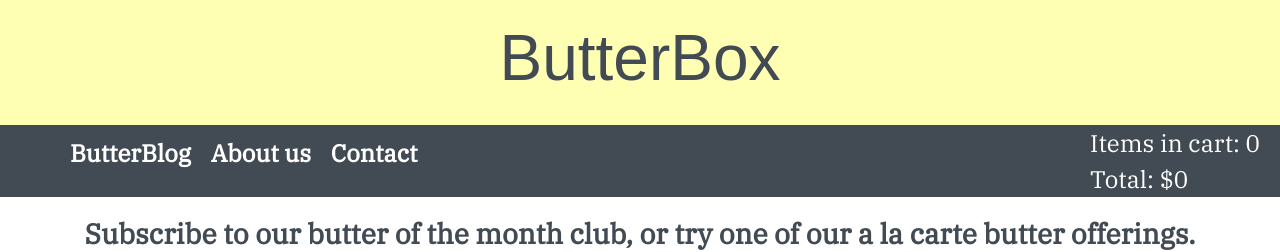
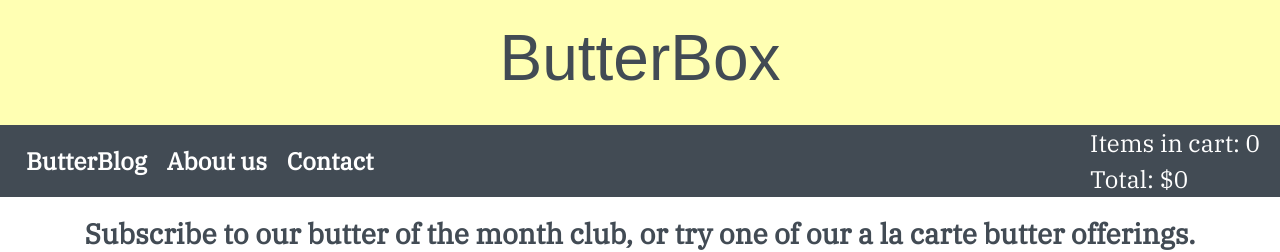
Before and after one commit to amytalbott/butterbox, a React (Create React App) app: page / in a window 1280 px wide. Shown: the top 252 px of the page. Built offline with nearby package versions, Linux system fonts and the light colour scheme; a web font is replaced by a local one.

Commit message:
responsive navbar works now

```diff
--- a/package.json
+++ b/package.json
@@ -5,9 +5,9 @@
   "dependencies": {
     "bootstrap": "^4.1.3",
     "flexbox-react": "^4.4.0",
-    "react": "^16.5.2",
+    "react": "^16.6.3",
     "react-bootstrap": "^0.32.4",
-    "react-dom": "^16.5.2",
+    "react-dom": "^16.6.3",
     "react-responsive-navbar": "^1.0.11",
     "react-router-dom": "^4.3.1",
     "react-scripts": "2.0.3",
--- a/src/Header.js
+++ b/src/Header.js
@@ -5,6 +5,7 @@ import {NavLink} from 'react-router-dom';
 
 // Import components:
 import Cart from './Cart';
+import Navigation from './Navigation';
 
 
 // Displays the header, navbar, and intro text
@@ -17,26 +18,10 @@ const Header = (props) => {
         <h1 className="siteTitle text-center">
           <NavLink to="/">ButterBox</NavLink>
         </h1>
+
         <div className="header-nav">
-          <ul className="main-nav" id="myTopnav">
-              {/* Menu icon that appears on smaller screens */}
-                <li>
-                  <a href="javascript:void(0);" className="icon">
-                     <button className="fa fa-bars" onClick=""></button>
-                   </a>
-                </li>
-              {/* Menu options that appear on larger screens */}
-                <li>
-                  <NavLink to="/butterblog" className="navbar-link header-font">ButterBlog</NavLink>
-                </li>
-                <li>
-                  <NavLink to="/about" className="navbar-link header-font">About us</NavLink>
-                </li>
-                <li>
-                  <NavLink to="/contact" className="navbar-link header-font">Contact</NavLink>
-                </li>
-            </ul>
-            {/* Items in cart and Total. Appears on the top left */}
+          <Navigation />
+          {/* Items in cart and Total. Appears on the top left */}
           <Cart items={props.items} className="shoppingCart" />
         </div>
       </div>
--- /dev/null
+++ b/src/Navigation.js
@@ -0,0 +1,53 @@
+import React from 'react';
+import {NavLink} from 'react-router-dom';
+import {
+  Collapse,
+  Navbar,
+  NavbarToggler,
+  NavbarBrand,
+  Nav,
+  NavItem,
+  UncontrolledDropdown,
+  DropdownToggle,
+  DropdownMenu,
+  DropdownItem } from 'reactstrap';
+
+class Navigation extends React.Component {
+  constructor(props) {
+    super(props);
+
+    this.toggle = this.toggle.bind(this);
+    this.state = {
+      isOpen: false
+    };
+  }
+  toggle() {
+    this.setState({
+      isOpen: !this.state.isOpen
+    });
+  }
+  render() {
+    return (
+      <div>
+        <Navbar light expand="md">
+          <NavbarToggler onClick={this.toggle} />
+          <Collapse isOpen={this.state.isOpen} navbar>
+            <Nav className="ml-auto" navbar>
+              <NavItem>
+                <NavLink to="/butterblog" className="navbar-link header-font">ButterBlog</NavLink>
+              </NavItem>
+              <NavItem>
+                <NavLink to="/about" className="navbar-link header-font">About us</NavLink>
+              </NavItem>
+              <NavItem>
+                <NavLink to="/contact" className="navbar-link header-font">Contact</NavLink>
+              </NavItem>
+            </Nav>
+          </Collapse>
+        </Navbar>
+      </div>
+    );
+  }
+}
+
+export default Navigation;
--- a/src/index.css
+++ b/src/index.css
@@ -40,12 +40,6 @@ code {
   text-decoration: none;
 }
 
-.fa {
-  /* Styles for hamburger menu icon */
-  background-color: white;
-  color: #424B54;
-}
-
 
 /* Styles for navbar */
 
@@ -59,6 +53,10 @@ code {
 
 .navbar-link {
   font-size: 1.5em;
+  margin-left: 10px;
+  margin-right: 10px;
+  color: white;
+  background-color: #424B54;
 }
 
 .main-nav {
@@ -244,30 +242,10 @@ code {
 }
 
 /* Media queries */
+
 /* Makes the site title larger on larger screens */
 @media only screen and (min-width: 700px) {
   .siteTitle {
     font-size: 4em;
   }
 }
-/*  Hides menu options and displays the hamburger menu icon on smaller screens */
-@media screen and (max-width: 600px) {
-  .main-nav a:not(.icon) {display: none;}
-  .main-nav a.icon {
-    float: right;
-    display: block;
-  }
-
-  .main-nav.responsive {position: relative;}
-  .main-nav.responsive a.icon {
-    position: absolute;
-    right: 0;
-    top: 0;
-  }
-  .main-nav.responsive a {
-    float: none;
-    display: block;
-    text-align: left;
-  }
-
-}
```
Also changed, not shown: 1 other file (tests, documents, lock files or other folders).
